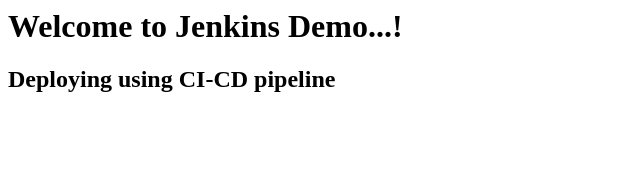
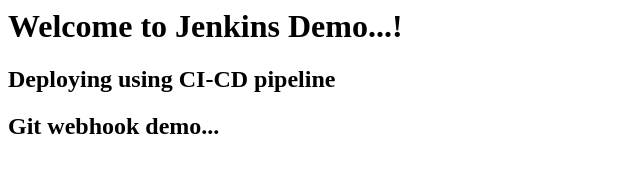
Before and after one commit to tngraceenough/ci-cd-test, a plain HTML site: page index.html in a window 1280 px wide. Shown: the whole page, without its empty margins (0-640 px from the left). Drawn offline with Linux system fonts and the light colour scheme.

Commit message:
Update index.html

```diff
--- a/index.html
+++ b/index.html
@@ -1,2 +1,3 @@
 <h1> Welcome to Jenkins Demo...! </h1>
 <h2> Deploying using CI-CD pipeline </h2>
+<h2> Git webhook demo...</h2>
```
